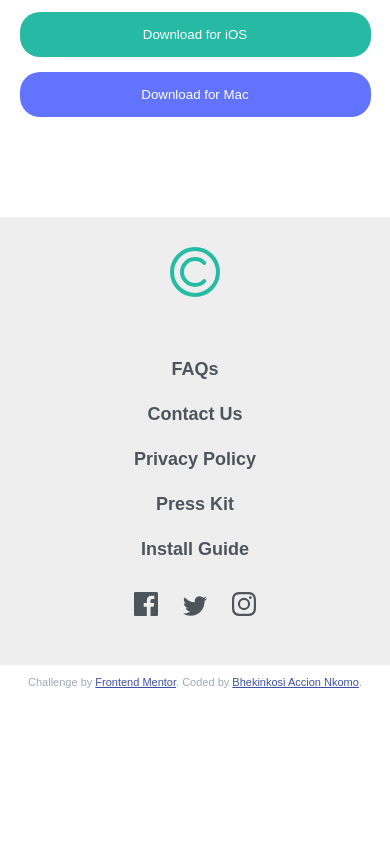
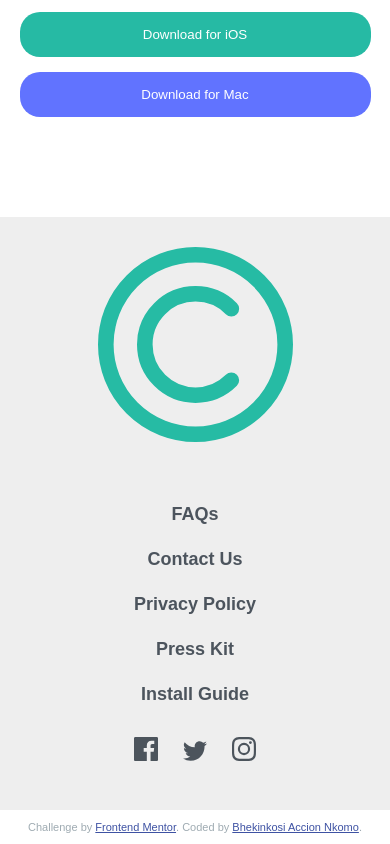
Before and after one commit to BhekiAccion/clipboard-landing-page-master, a plain HTML site: page index.html in a window 390 px wide. Shown: the part 3738-4582 px from the top of the page. Before the commit the page ends 4437 px from the top, so only its background shows below. Drawn offline with Linux system fonts and the light colour scheme; a web font is replaced by a local one.

Commit message:
Update styles.css

```diff
--- a/styles.css
+++ b/styles.css
@@ -315,7 +315,9 @@ p {
 
      .footer .logo{
         text-align: center;
-        margin: auto;
+        margin: 0px;
+        width: auto;
+        height: auto;
     }
 
 }
```
